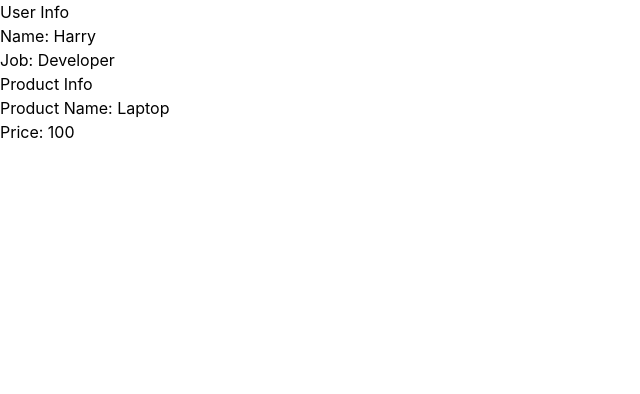
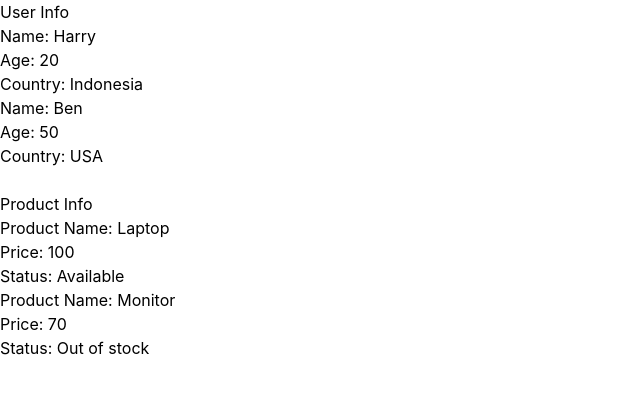
Before and after one commit to Hary300/Practice-React-TypeScript, a React (Vite) app: page / in a window 1280 px wide. Shown: the top 394 px of the page, without its empty margins (0-640 px from the left). Built offline with nearby package versions, Linux system fonts and the light colour scheme.

Commit message:
topic 3: Props

```diff
--- a/src/App.tsx
+++ b/src/App.tsx
@@ -1,11 +1,16 @@
 import ProductCard from './components/ProductCard';
-import UserCard from './components/UserCard';
+import ProfileCard from './components/ProfileCard';
 
 function App() {
   return (
     <>
-      <UserCard />
-      <ProductCard />
+      <h2>User Info</h2>
+      <ProfileCard name='Harry' age={20} country='Indonesia' />
+      <ProfileCard name='Ben' age={50} country='USA' />
+      <br />
+      <h2>Product Info</h2>
+      <ProductCard name='Laptop' price={100} isAvailable={true} />
+      <ProductCard name='Monitor' price={70} isAvailable={false} />
     </>
   );
 }
--- a/src/components/ProductCard.tsx
+++ b/src/components/ProductCard.tsx
@@ -1,12 +1,19 @@
-export default function ProductCard() {
-  const productName = 'Laptop';
-  const price = 100;
+type ProductCardProp = {
+  name: string;
+  price: number;
+  isAvailable: boolean;
+};
 
+export default function ProductCard({
+  name,
+  price,
+  isAvailable,
+}: ProductCardProp) {
   return (
     <div>
-      <h2>Product Info</h2>
-      <p>Product Name: {productName}</p>
+      <p>Product Name: {name}</p>
       <p>Price: {price}</p>
+      <p>Status: {isAvailable ? 'Available' : 'Out of stock'}</p>
     </div>
   );
 }
--- /dev/null
+++ b/src/components/ProfileCard.tsx
@@ -0,0 +1,15 @@
+type ProfileCardProp = {
+  name: string;
+  age: number;
+  country: string;
+};
+
+export default function ProfileCard({ name, age, country }: ProfileCardProp) {
+  return (
+    <div>
+      <p>Name: {name}</p>
+      <p>Age: {age}</p>
+      <p>Country: {country}</p>
+    </div>
+  );
+}
--- a/src/components/UserCard.tsx
+++ /dev/null
@@ -1,12 +0,0 @@
-export default function UserCard() {
-  const name = 'Harry';
-  const job = 'Developer';
-
-  return (
-    <div>
-      <h2>User Info</h2>
-      <p>Name: {name}</p>
-      <p>Job: {job}</p>
-    </div>
-  );
-}
```
